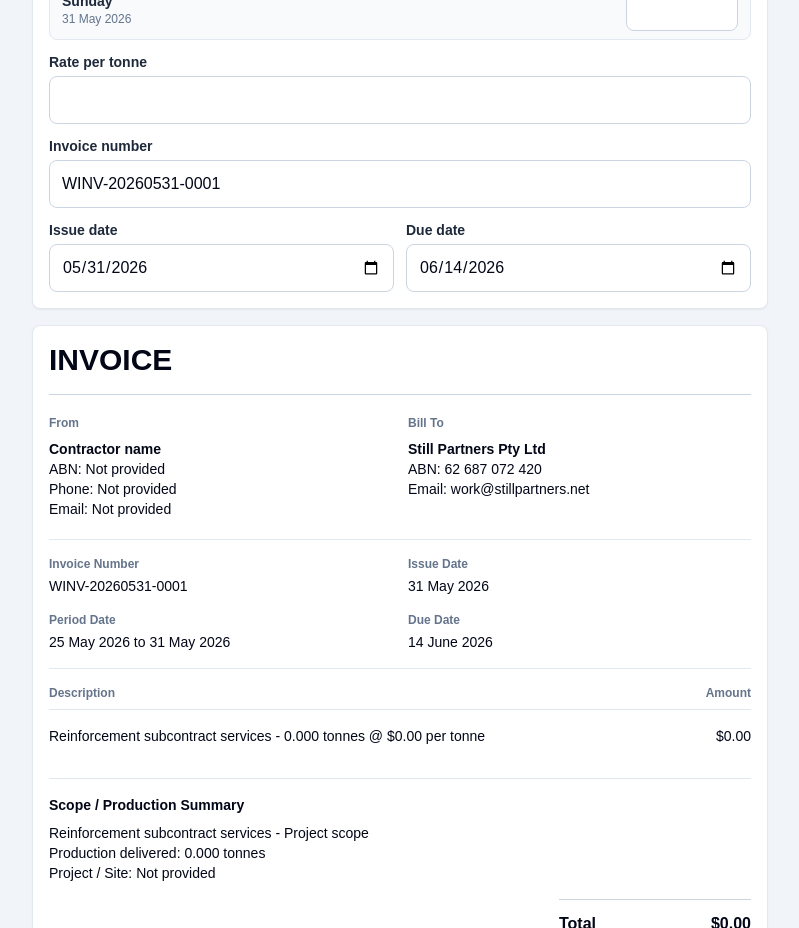
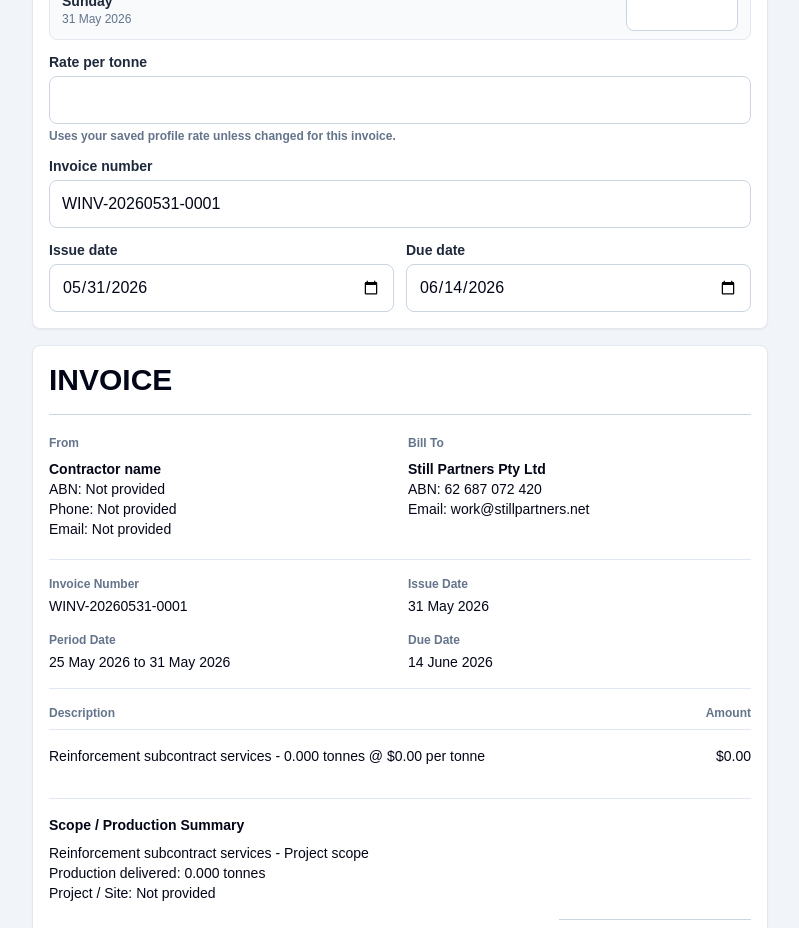
Before and after one commit to Bulgaats/stillpartners-site, a Next.js app: page /contractor-invoice in a window 1280 px wide. Shown: the part 1340-2268 px from the top of the page, without its empty margins (240-1039 px from the left). Built offline with nearby package versions, Linux system fonts and the light colour scheme.

Commit message:
Default invoice rate from profile

```diff
--- a/components/contractor-invoice/contractor-invoice-app.tsx
+++ b/components/contractor-invoice/contractor-invoice-app.tsx
@@ -105,6 +105,12 @@ export function ContractorInvoiceApp() {
     if (!draft || !ready) return;
     saveDraft(draft);
   }, [draft, ready]);
+
+  useEffect(() => {
+    if (!profile || !draft || !ready) return;
+    if (draft.ratePerTonne.trim() || !profile.defaultRatePerTonne.trim()) return;
+    setDraft({ ...draft, ratePerTonne: profile.defaultRatePerTonne });
+  }, [draft, profile, ready]);
 
   const calculation = useMemo(() => {
     if (!profile || !draft) return null;
--- a/components/contractor-invoice/invoice-form.tsx
+++ b/components/contractor-invoice/invoice-form.tsx
@@ -271,6 +271,7 @@ export function InvoiceForm({
             type="number"
             value={draft.ratePerTonne}
             onChange={(value) => update("ratePerTonne", value)}
+            helperText="Uses your saved profile rate unless changed for this invoice."
           />
           <Field
             label="Invoice number"
@@ -430,12 +431,14 @@ function Field({
   label,
   value,
   onChange,
-  type = "text"
+  type = "text",
+  helperText
 }: {
   label: string;
   value: string;
   onChange: (value: string) => void;
   type?: string;
+  helperText?: string;
 }) {
   return (
     <label className="grid gap-1 text-sm font-bold text-slate-800">
@@ -449,6 +452,7 @@ function Field({
         value={value}
         onChange={(event) => onChange(event.target.value)}
       />
+      {helperText ? <span className="text-xs font-bold text-slate-500">{helperText}</span> : null}
     </label>
   );
 }
--- a/lib/contractor-invoice/local-storage.ts
+++ b/lib/contractor-invoice/local-storage.ts
@@ -120,6 +120,7 @@ function normalizeDraft(draft: InvoiceDraft, fallback: InvoiceDraft): InvoiceDra
   return {
     ...fallback,
     ...draft,
+    ratePerTonne: draft.ratePerTonne.trim() ? draft.ratePerTonne : fallback.ratePerTonne,
     dailyHours: {
       ...fallback.dailyHours,
       ...draft.dailyHours
```
